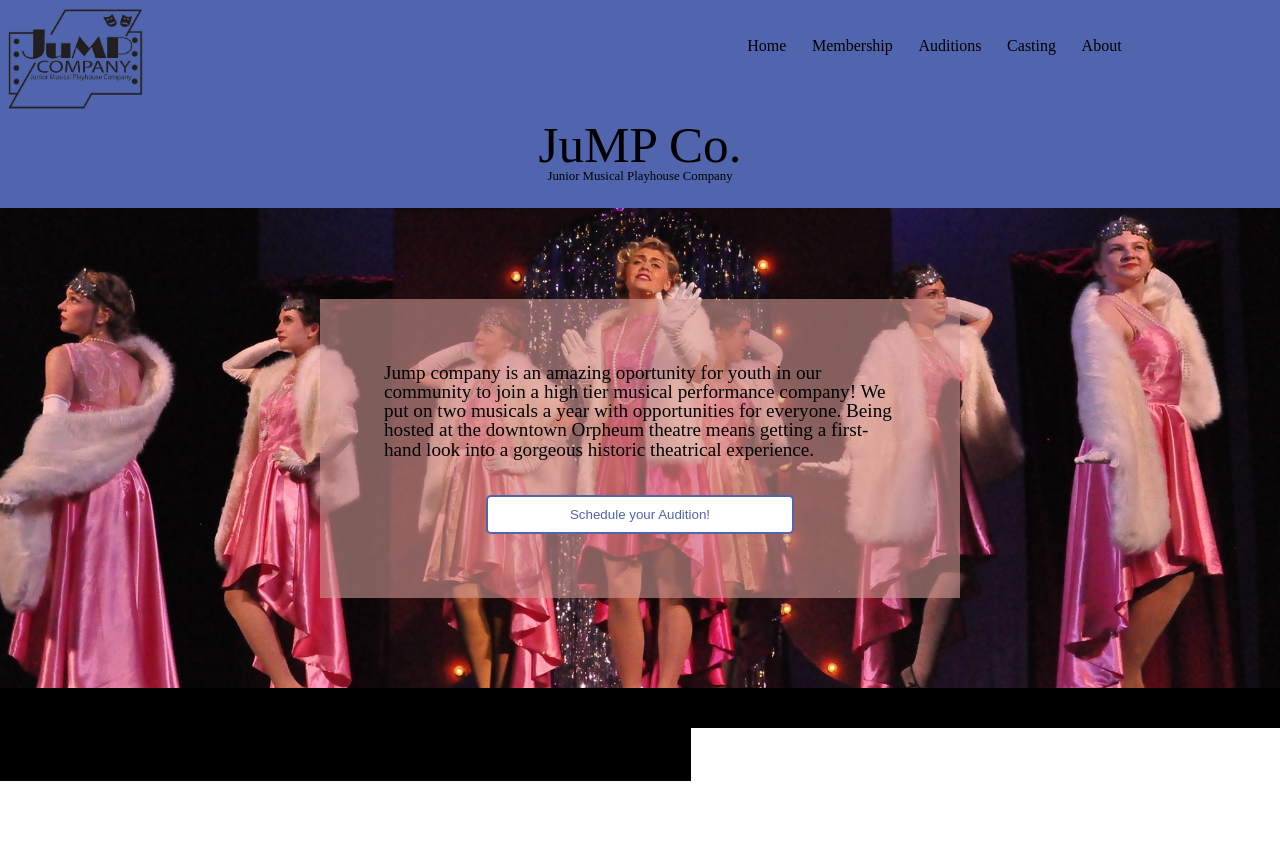
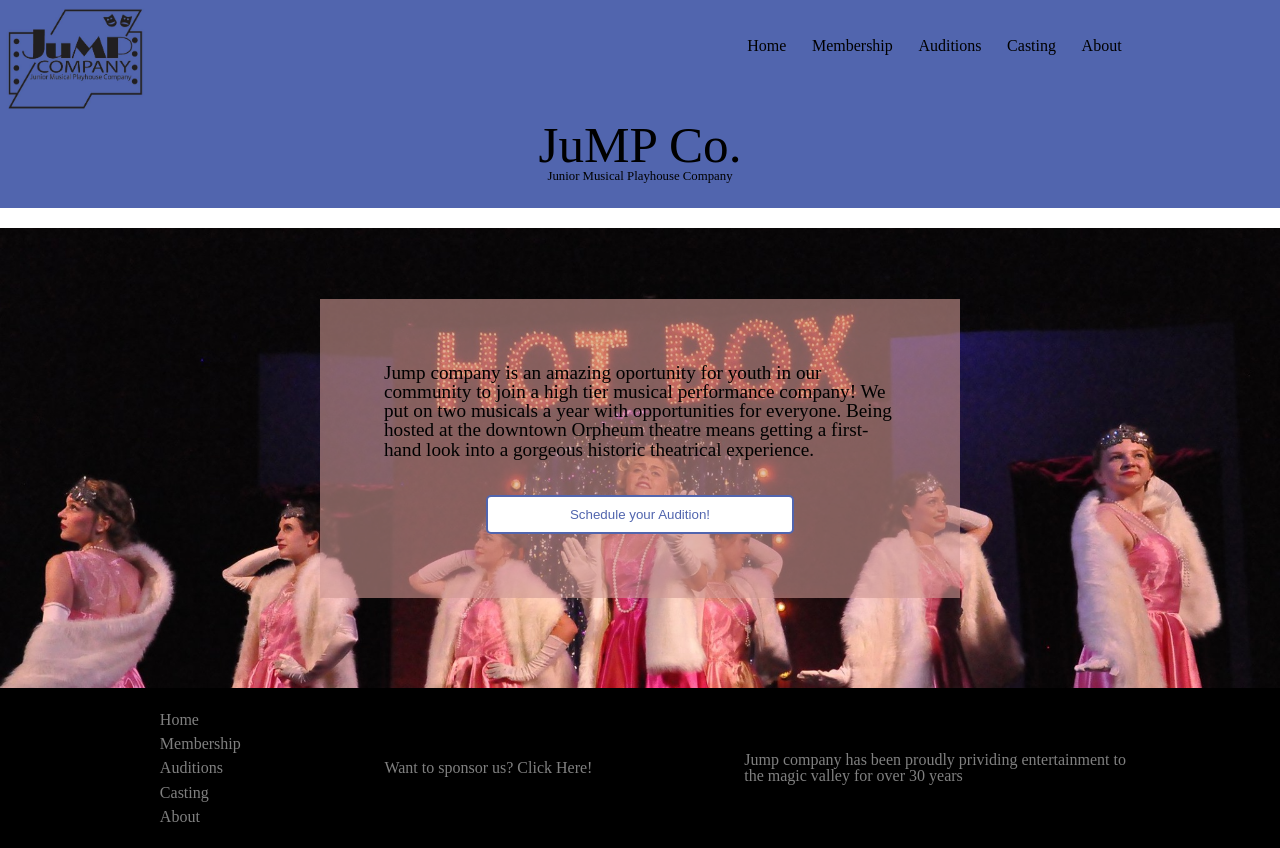
Before and after one commit to Lukerdue/JuMPco, a React (Create React App) app in the folder jumpweb/: page / in a window 1280 px wide. Before the commit the page ends 800 px from the top, so only its background shows below. Built offline with nearby package versions, Linux system fonts and the light colour scheme.

Commit message:
fixed footer and kinda styled it

```diff
--- a/jumpweb/src/components/footer.jsx
+++ b/jumpweb/src/components/footer.jsx
@@ -1,12 +1,14 @@
 import React from 'react';
 import Nav from './nav';
-import Footerstyled from './styled/footerstyled'
+import Footerstyled from './styled/footerstyled';
+import Footernav from './footernav';
 
 export default function Footer(){
     return(
         <Footerstyled className="footer">
-            <Nav/>
-            <p>Jump company has been proudly running for over 30 years.</p>
+            <Footernav/>
+            <h4>Want to sponsor us? Click Here!</h4>
+            <p>Jump company has been proudly prividing entertainment to the magic valley for over 30 years</p>
         </Footerstyled>
     )
 }
--- /dev/null
+++ b/jumpweb/src/components/footernav.jsx
@@ -0,0 +1,14 @@
+import React from 'react';
+import Footernavstyled from './styled/footernavstyled'
+
+export default function Footernav(){
+    return(
+        <Footernavstyled>
+            <li>Home</li>
+            <li>Membership</li>
+            <li>Auditions</li>
+            <li>Casting</li>
+            <li>About</li>
+        </Footernavstyled>
+    )
+}
--- /dev/null
+++ b/jumpweb/src/components/styled/footernavstyled.jsx
@@ -0,0 +1,16 @@
+import React from 'react';
+import styled from 'styled-components';
+
+const Footernavstyled = styled.ul`
+list-style-typte: none;
+color: gray;
+
+li{
+    margin: 10%;
+}
+
+li:hover{
+    color: white;
+}
+`
+export default Footernavstyled
--- a/jumpweb/src/components/styled/footerstyled.jsx
+++ b/jumpweb/src/components/styled/footerstyled.jsx
@@ -3,12 +3,22 @@ import styled from 'styled-components';
 
 const Footerstyled = styled.div`
 background-color: black;
+display: flex;
+justify-content: space-evenly;
+align-items: center;
 margin: 0;
 width: 100%;
-color: white;
-height: 5vh;
+color: gray;
+height: 20vh;
+h4{
+    color: gray
+}
+h4:hover{
+    color: white;
+}
 p{
-    color: white;
+    width: 30%;
+    color: gray;
 }
 nav{
     background-color: black;
```
Also changed, not shown: jumpweb/src/components/homepage/maincontent.jsx (added).
